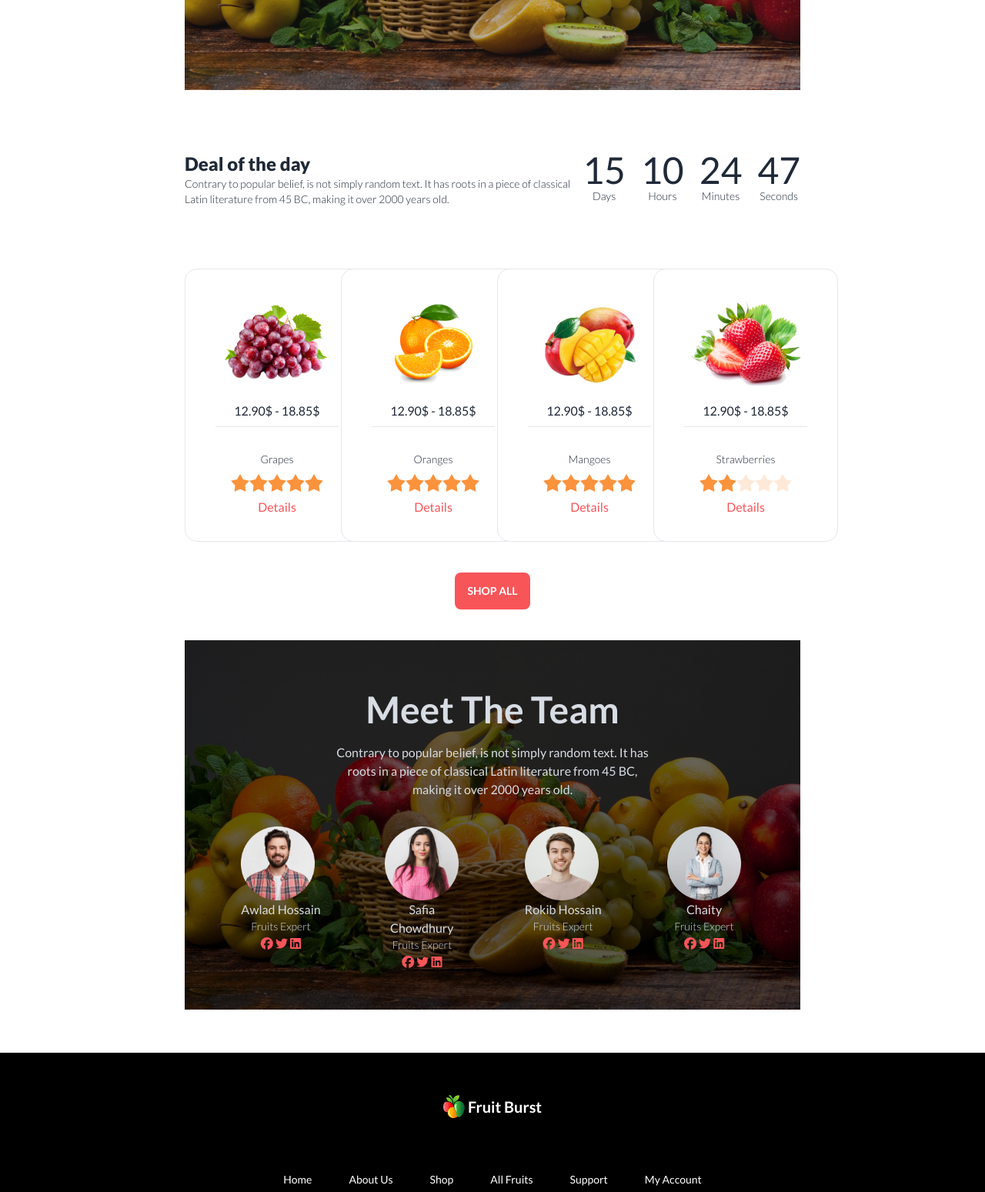
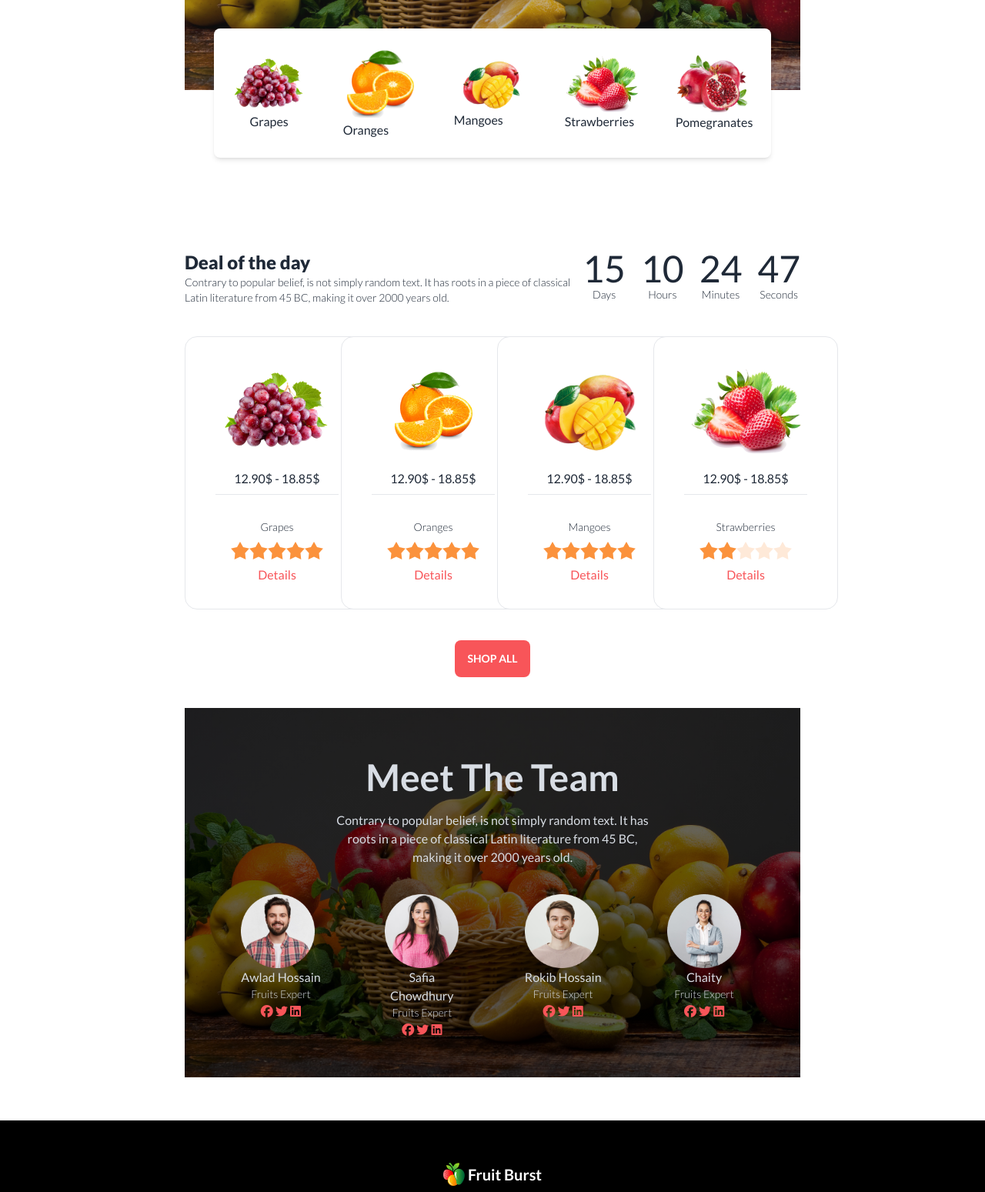
Before and after one commit to FarhanRifaz43/assignment-3-, a plain HTML site: page index.html in a window 1280 px wide. Shown: the part 531-2080 px from the top of the page at 77% size. Drawn offline with nearby package versions, Linux system fonts and the light colour scheme; grey boxes are pictures that could not be loaded.

Commit message:
finished bonus part

```diff
--- a/index.html
+++ b/index.html
@@ -63,7 +63,7 @@
         <div class="hero min-h-[60vh]" style="background-image:linear-gradient(0deg,
                 rgba(128, 128, 128, 0.114),
                 rgba(0, 0, 0, 0.77)), url('./images/banner1.png');">
-          <div class="hero-content text-center text-neutral-content">
+          <div class="text-white text-center text-neutral-content">
             <div class="max-w-md">
               <h1 class="mb-5 text-5xl font-bold">Exotic tastes at your doorstep</h1>
               <p class="mb-5">We supply highly quality organic products</p>
@@ -80,7 +80,7 @@
         <div class="hero min-h-[60vh]" style="background-image:linear-gradient(0deg,
                 rgba(128, 128, 128, 0.114),
                 rgba(0, 0, 0, 0.77)), url('./images/banner2.png');">
-          <div class="hero-content text-center text-neutral-content">
+          <div class="text-white text-center text-neutral-content">
             <div class="max-w-md">
               <h1 class="mb-5 text-5xl font-bold">Exotic tastes at your doorstep</h1>
               <p class="mb-5">We supply highly quality organic products</p>
@@ -97,7 +97,7 @@
         <div class="hero min-h-[60vh]" style="background-image:linear-gradient(0deg,
                 rgba(128, 128, 128, 0.114),
                 rgba(0, 0, 0, 0.77)), url('./images/banner1.png');">
-          <div class="hero-content text-center text-neutral-content">
+          <div class="text-white text-center text-neutral-content">
             <div class="max-w-md">
               <h1 class="mb-5 text-5xl font-bold">Exotic tastes at your doorstep</h1>
               <p class="mb-5">We supply highly quality organic products</p>
@@ -114,7 +114,7 @@
         <div class="hero min-h-[60vh]" style="background-image:linear-gradient(0deg,
                 rgba(128, 128, 128, 0.114),
                 rgba(0, 0, 0, 0.77)), url('./images/banner1.png');">
-          <div class="hero-content text-center text-neutral-content">
+          <div class="text-white text-center text-neutral-content">
             <div class="max-w-md">
               <h1 class="mb-5 text-5xl font-bold">Exotic tastes at your doorstep</h1>
               <p class="mb-5">We supply highly quality organic products</p>
@@ -128,11 +128,35 @@
         </div>
       </div>
     </div>
+    <!-- nokta start -->
+    <section class="lg:flex gap-12 justify-center p-6 items-center lg:relative hidden -top-20 bg-white w-fit mx-auto shadow-md rounded-lg">
+      <div class="text-center">
+        <img class="w-24" src="./images/fruit1.png" alt="#">
+        <h3>Grapes</h3>
+      </div>
+      <div class="">
+        <img class="w-24" src="./images/fruit2.png" alt="#">
+        <h3>Oranges</h3>
+      </div>
+      <div class="">
+        <img class="w-24" src="./images/fruit3.png" alt="#">
+        <h3>Mangoes</h3>
+      </div>
+      <div class="">
+        <img class="w-24" src="./images/fruit4.png" alt="#">
+        <h3>Strawberries</h3>
+      </div>
+      <div class="">
+        <img class="w-24" src="./images/fruit5.png" alt="#">
+        <h3>Pomegranates</h3>
+      </div>
+    </section>
+    <!-- nokta end -->
     <!-- carousel end -->
   </header>
   <main class="mx-4 lg:mx-60">
     <!-- deal start -->
-    <section class="my-20">
+    <section class="my-10">
       <div class="lg:flex lg:justify-between">
         <div class="w-fit text-center mx-auto lg:mx-0 lg:text-start mb-7 lg:mb-0">
           <h3 class="font-extrabold text-2xl">Deal of the day</h3>
@@ -362,7 +386,7 @@
     </div>
     <!-- deal end -->
     <!-- meet the team start -->
-    <div class="hero min-h-[60vh] mb-14" style="background-image:linear-gradient(45deg,
+    <div class="hero min-h-[60vh] mb-14 py-6" style="background-image:linear-gradient(45deg,
       rgba(0,0,0, 0.6),
       rgba(0,0,0, 0.6)), url('./images/banner1.png');">
       <div class="text-center text-neutral-content">
@@ -420,16 +444,16 @@
   <!-- footer start -->
     <footer class="footer footer-center p-10 bg-black min-h-[40vh]">
       <div>
-        <a class="border-0 font-bold text-xl lg:text-white flex gap-1 items-center"><img
+        <a class="border-0 font-bold text-xl text-white flex gap-1 items-center"><img
           src="./images/logo.png" class="w-7" alt="">Fruit Burst</a>
       </div>
-      <div class="grid grid-flow-col gap-12 text-md text-white">
+      <div class="grid grid-cols-4 lg:grid-cols-6 gap-8 text-md text-white">
         <p>Home</p>
         <p>About Us</p>
         <p>Shop</p>
         <p>All Fruits</p>
-        <p>Support</p>
-        <p>My Account</p>
+        <p class="col-span-2 lg:col-span-1">Support</p>
+        <p class="col-span-2 lg:col-span-1">My Account</p>
       </div>
       <div>
         <div class="grid grid-flow-col gap-4 text-xl text-white">
```
